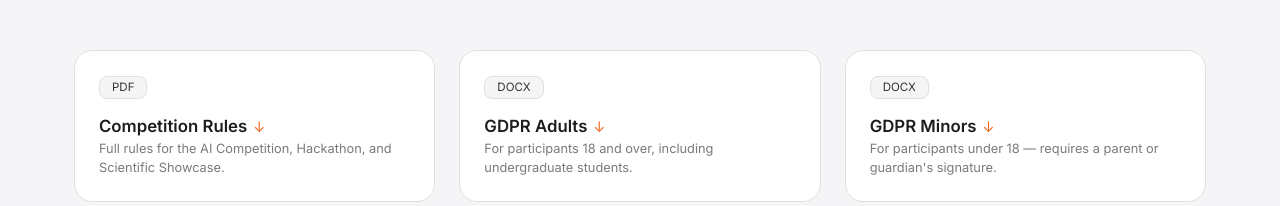
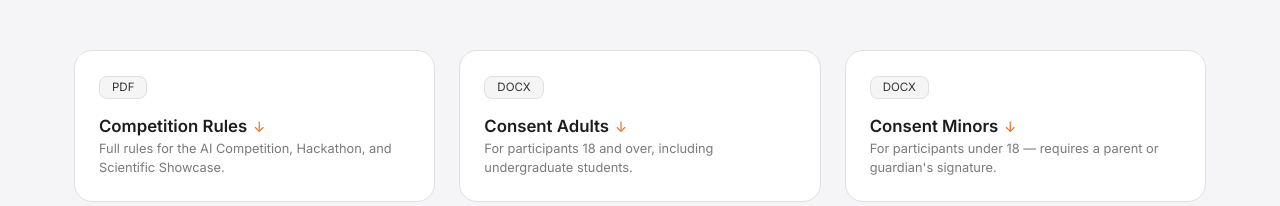
Before and after one commit to Al-del/from-alg-to-neu, an Angular app: page / in a window 1280 px wide. Shown: the part 2584-2790 px from the top of the page. Built offline with nearby package versions, Linux system fonts and the light colour scheme.

Commit message:
update consent

```diff
--- a/src/app/home.html
+++ b/src/app/home.html
@@ -257,12 +257,12 @@
         </a>
         <a class="utility-card doc-card" href="docs/participation-agreement-adults.docx" download>
           <span class="chip chip--on-light utility-card-label">DOCX</span>
-          <h3>GDPR Adults</h3>
+          <h3>Consent Adults</h3>
           <span class="t-caption">For participants 18 and over, including undergraduate students.</span>
         </a>
         <a class="utility-card doc-card" href="docs/participation-agreement-minors.docx" download>
           <span class="chip chip--on-light utility-card-label">DOCX</span>
-          <h3>GDPR Minors</h3>
+          <h3>Consent Minors</h3>
           <span class="t-caption">For participants under 18 — requires a parent or guardian's signature.</span>
         </a>
       </div>
```
